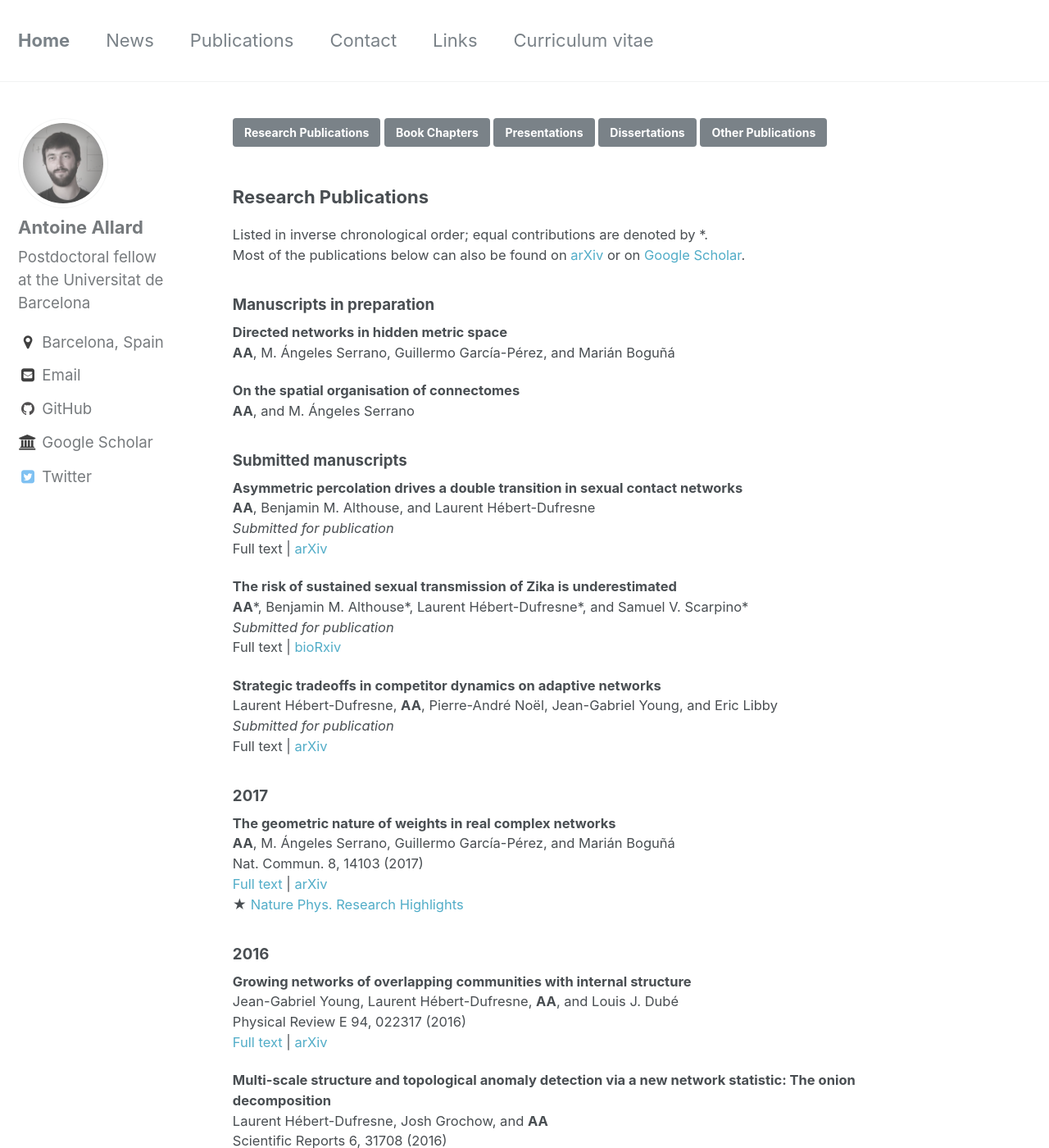
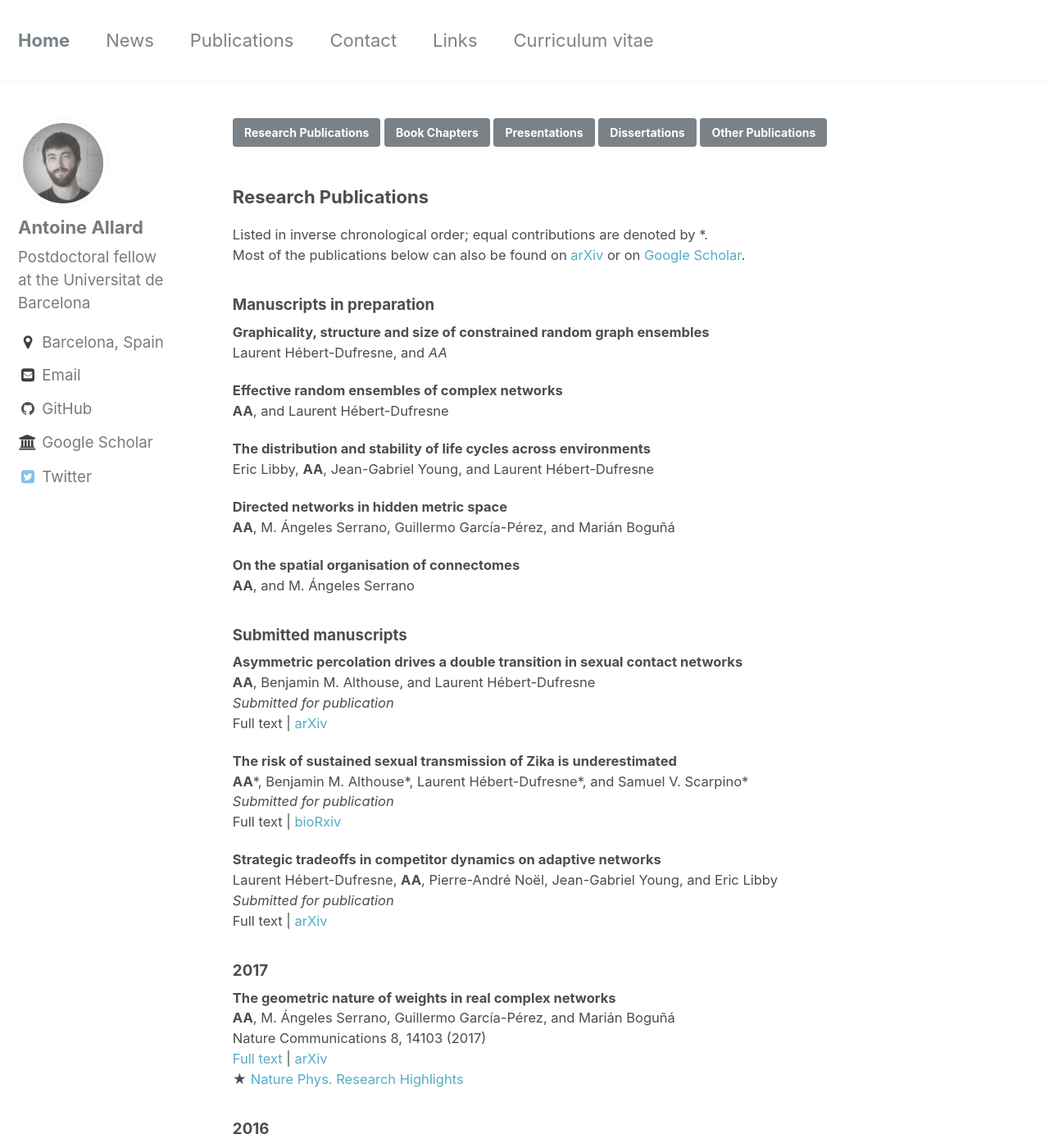
Before and after one commit to antoineallard/antoineallard.github.io, a Jekyll site: the page built from _pages/publications.md, in a window 1280 px wide and 1400 px high. Shown: the whole window at 82% size. Built offline with Jekyll 4.4.1, drawn with Linux system fonts in a browser that asks for light colours.

Commit message:
General updates.

```diff
--- a/_pages/publications.md
+++ b/_pages/publications.md
@@ -17,6 +17,15 @@ Most of the publications below can also be found on [arXiv](http://www.arxiv.org
 
 
 #### Manuscripts in preparation
+
+**Graphicality, structure and size of constrained random graph ensembles**<br>
+Laurent H&eacute;bert-Dufresne, and *AA*
+
+**Effective random ensembles of complex networks**<br>
+**AA**, and Laurent H&eacute;bert-Dufresne
+
+**The distribution and stability of life cycles across environments**<br>
+Eric Libby, **AA**, Jean-Gabriel Young, and Laurent H&eacute;bert-Dufresne
 
 **Directed networks in hidden metric space**<br>
 **AA**, M. &Aacute;ngeles Serrano, Guillermo Garc&iacute;a-P&eacute;rez, and Mari&aacute;n Bogu&ntilde;&aacute;
@@ -54,7 +63,7 @@ Laurent H&eacute;bert-Dufresne, **AA**, Pierre-Andr&eacute; No&euml;l, Jean-Gabr
 <a id="wS1"></a>
 **The geometric nature of weights in real complex networks**<br>
 **AA**, M. &Aacute;ngeles Serrano, Guillermo Garc&iacute;a-P&eacute;rez, and Mari&aacute;n Bogu&ntilde;&aacute;<br>
-Nat. Commun. 8, 14103 (2017)<br>
+Nature Communications 8, 14103 (2017)<br>
   [Full text](http://dx.doi.org/10.1038/ncomms14103)
   &#124;
   [arXiv](http://arxiv.org/abs/1601.03891)<br>
```
Also changed, not shown: 1 other file.
